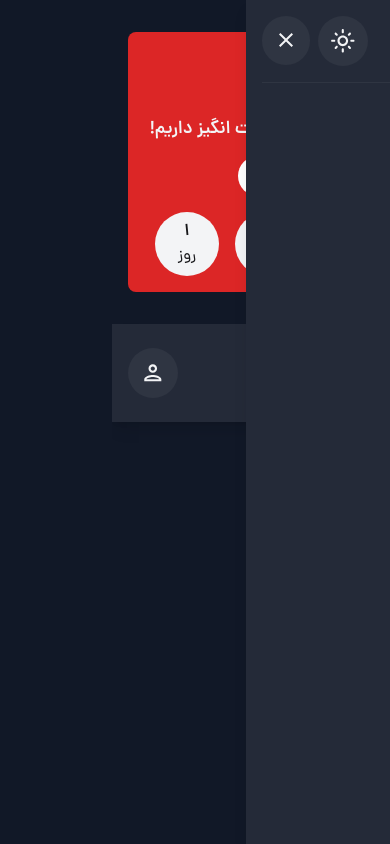
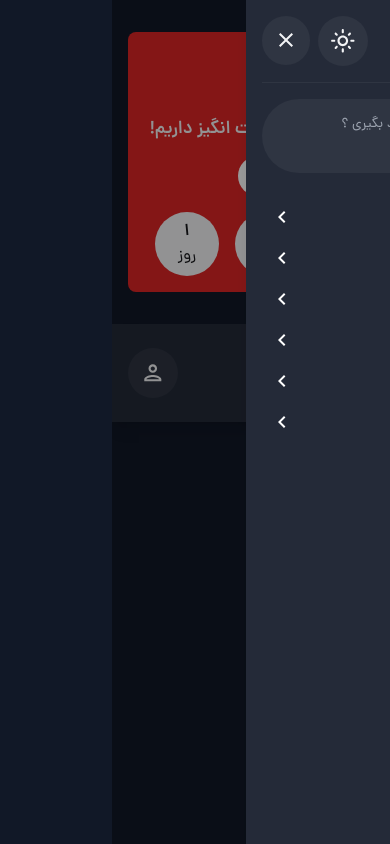
Before and after one commit to parsa-vesali/sabzlearn, a React (Vite) app: page / in a window 390 px wide. Built offline with nearby package versions, Linux system fonts and the light colour scheme.

Commit message:
navbar updated

```diff
--- a/src/Components/AccountBox.jsx
+++ b/src/Components/AccountBox.jsx
@@ -69,9 +69,11 @@ export default function AccountBox() {
 
             </div>
 
+
+            {/* OVERLAY */}
             {
                 isShowBox && (
-                    <div className='fixed w-full h-full top-0 left-0 bg-black/40 z-10 md:backdrop-blur transition-all show'></div>
+                    <div onClick={clickHanlder} className='fixed w-full h-full top-0 left-0 bg-black/40 z-10 md:backdrop-blur transition-all show'></div>
                 )
             }
         </>
--- a/src/Components/NavBar.jsx
+++ b/src/Components/NavBar.jsx
@@ -1,6 +1,7 @@
 import React, { useState } from 'react'
 import { MenuCategory } from "../Constant";
 import KeyboardArrowDownOutlinedIcon from '@mui/icons-material/KeyboardArrowDownOutlined';
+import KeyboardArrowLeftOutlinedIcon from '@mui/icons-material/KeyboardArrowLeftOutlined';
 import SearchOutlinedIcon from '@mui/icons-material/SearchOutlined';
 import MenuIcon from '@mui/icons-material/Menu';
 import ChangeTheme from './ChangeTheme';
@@ -84,10 +85,9 @@ export default function NavBar() {
                         <MenuIcon />
                     </button>
 
-                    {/* SIDEBAR */}
                     <div className={` ${isShowMenu ? 'right-0 opacity-100' : '-right-64 opacity-0'} dark:bg-dark-700 bg-gray-100  shadow-lg w-64 overflow-y-auto fixed top-0 bottom-0 z-50 p-4.5 transition-all  p-4`}>
+
                         {/* HEADER SIDEBAR */}
-
                         <div className="flex items-center justify-between  border-b border-b-neutral-200 dark:border-b-white/5 pb-4">
                             {/* LOGO */}
                             <a href="#">
@@ -102,7 +102,35 @@ export default function NavBar() {
                                 </button>
                             </div>
                         </div>
+
+
+                        {/* SEARCH BAR */}
+                        <div className="relative bg-gray-200 dark:bg-dark-500 py-4 px-3 text-sm my-4  rounded-full overflow-hidden text-slate-500  dark:text-gray-100 ">
+                            <input type="text" className='bg-transparent outline-none border-none' placeholder='چیو میخوای یاد بگیری ؟' />
+                            <span className=' cursor-pointer '>
+                                <SearchOutlinedIcon style={{ fontSize: '1.3rem' }} />
+                            </span>
+                        </div>
+
+                        {/* MENU */}
+
+                        <ul className='px-2 py-4 space-y-4 text-zinc-800 dark:text-white'>
+                            {
+                                MenuCategory.map(cat => (
+                                    <li key={cat.id} className='flex items-center justify-between hover:text-green-500'>
+                                        <a href="#">
+                                            {cat.name}
+                                        </a>
+                                        <span>
+                                            <KeyboardArrowLeftOutlinedIcon />
+                                        </span>
+                                    </li>
+                                ))
+                            }
+                        </ul>
                     </div>
+
+
 
                     <div className="">
                         {/* LOGO */}
@@ -117,6 +145,12 @@ export default function NavBar() {
                 </div>
 
 
+                {/* OVERLAY */}
+                {
+                    isShowMenu && (
+                        <div onClick={clickHanlder} className="fixed w-full h-full top-0 left-0 bg-black/40 z-40 md:backdrop-blur transition-all"></div>
+                    )
+                }
             </div>
         </>
     )
```
